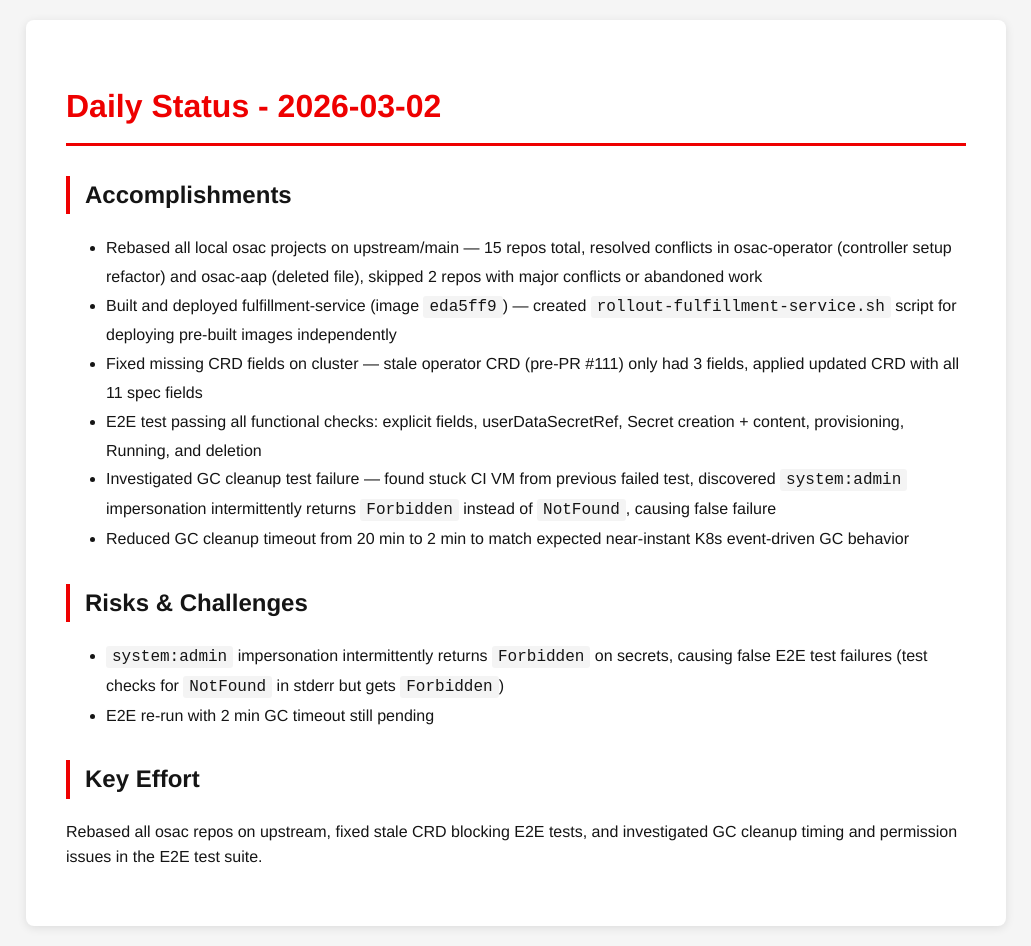
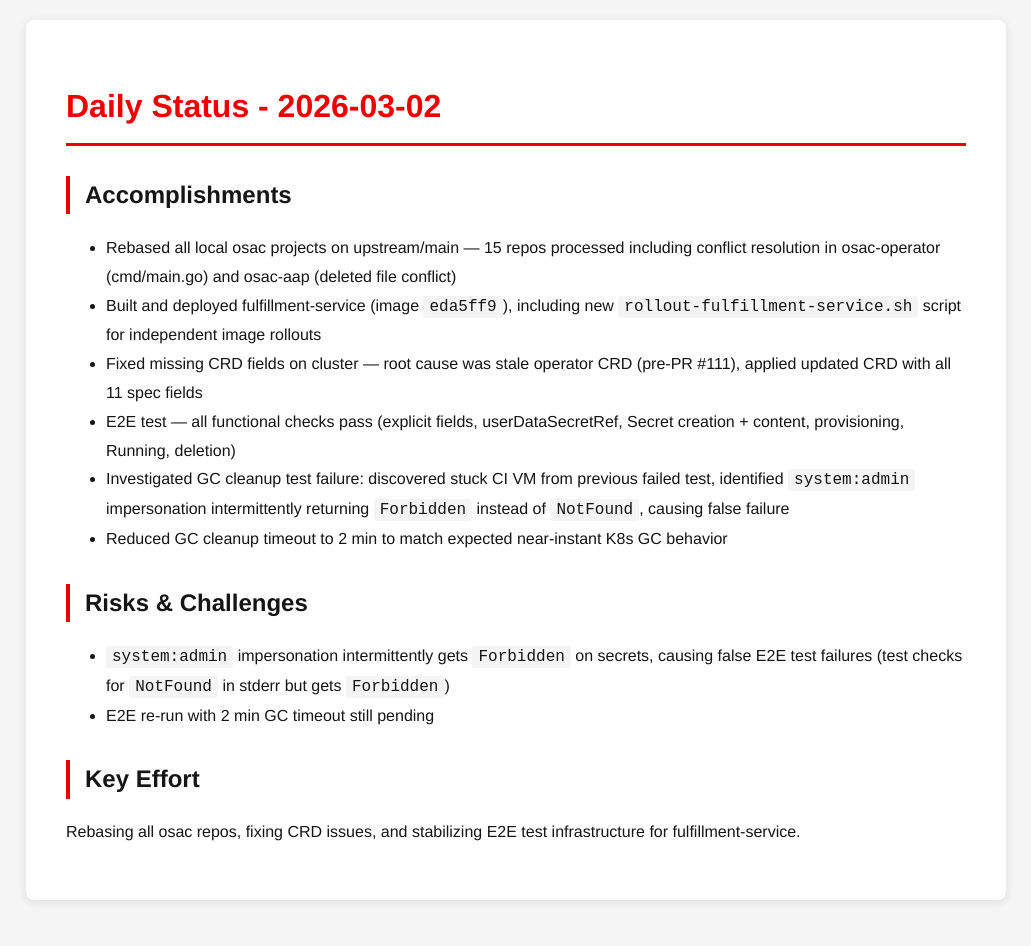
Before and after one commit to tzvatot/daily-status, a Jekyll site: the page built from 2026-03-02.md, in a window 1280 px wide. Shown: the whole page, without its empty margins (124-1155 px from the left). Built offline with Jekyll 4.4.1, drawn with Linux system fonts in a browser that asks for light colours; after the commit the page ends 920 px from its top, so only the background shows below that.

Commit message:
Daily status update - 2026-03-02

```diff
--- a/2026-03-02.md
+++ b/2026-03-02.md
@@ -7,16 +7,16 @@
 # Daily Status - 2026-03-02
 
 ## Accomplishments
-- Rebased all local osac projects on upstream/main — 15 repos total, resolved conflicts in osac-operator (controller setup refactor) and osac-aap (deleted file), skipped 2 repos with major conflicts or abandoned work
-- Built and deployed fulfillment-service (image `eda5ff9`) — created `rollout-fulfillment-service.sh` script for deploying pre-built images independently
-- Fixed missing CRD fields on cluster — stale operator CRD (pre-PR #111) only had 3 fields, applied updated CRD with all 11 spec fields
-- E2E test passing all functional checks: explicit fields, userDataSecretRef, Secret creation + content, provisioning, Running, and deletion
-- Investigated GC cleanup test failure — found stuck CI VM from previous failed test, discovered `system:admin` impersonation intermittently returns `Forbidden` instead of `NotFound`, causing false failure
-- Reduced GC cleanup timeout from 20 min to 2 min to match expected near-instant K8s event-driven GC behavior
+- Rebased all local osac projects on upstream/main — 15 repos processed including conflict resolution in osac-operator (cmd/main.go) and osac-aap (deleted file conflict)
+- Built and deployed fulfillment-service (image `eda5ff9`), including new `rollout-fulfillment-service.sh` script for independent image rollouts
+- Fixed missing CRD fields on cluster — root cause was stale operator CRD (pre-PR #111), applied updated CRD with all 11 spec fields
+- E2E test — all functional checks pass (explicit fields, userDataSecretRef, Secret creation + content, provisioning, Running, deletion)
+- Investigated GC cleanup test failure: discovered stuck CI VM from previous failed test, identified `system:admin` impersonation intermittently returning `Forbidden` instead of `NotFound`, causing false failure
+- Reduced GC cleanup timeout to 2 min to match expected near-instant K8s GC behavior
 
 ## Risks & Challenges
-- `system:admin` impersonation intermittently returns `Forbidden` on secrets, causing false E2E test failures (test checks for `NotFound` in stderr but gets `Forbidden`)
+- `system:admin` impersonation intermittently gets `Forbidden` on secrets, causing false E2E test failures (test checks for `NotFound` in stderr but gets `Forbidden`)
 - E2E re-run with 2 min GC timeout still pending
 
 ## Key Effort
-Rebased all osac repos on upstream, fixed stale CRD blocking E2E tests, and investigated GC cleanup timing and permission issues in the E2E test suite.
+Rebasing all osac repos, fixing CRD issues, and stabilizing E2E test infrastructure for fulfillment-service.
```
